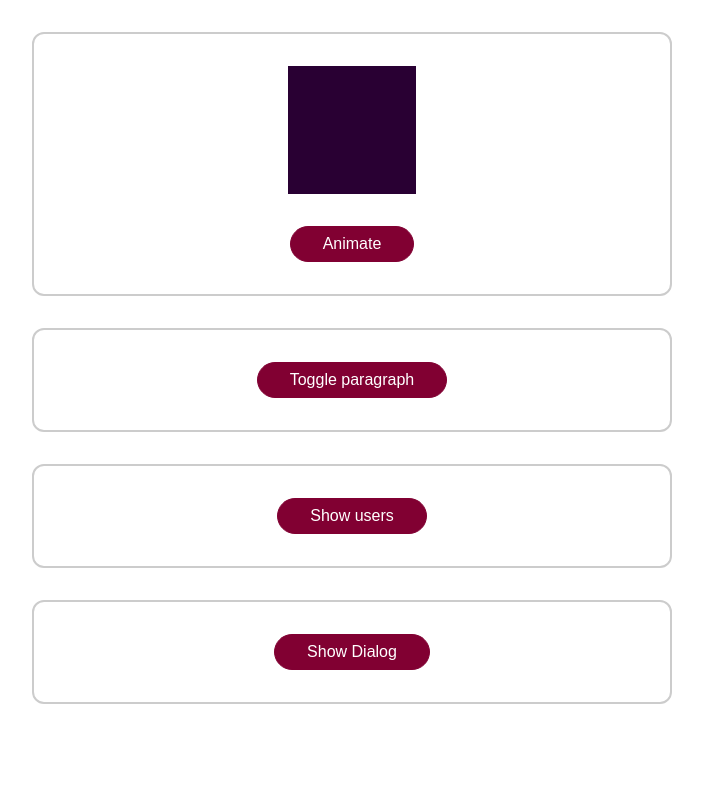
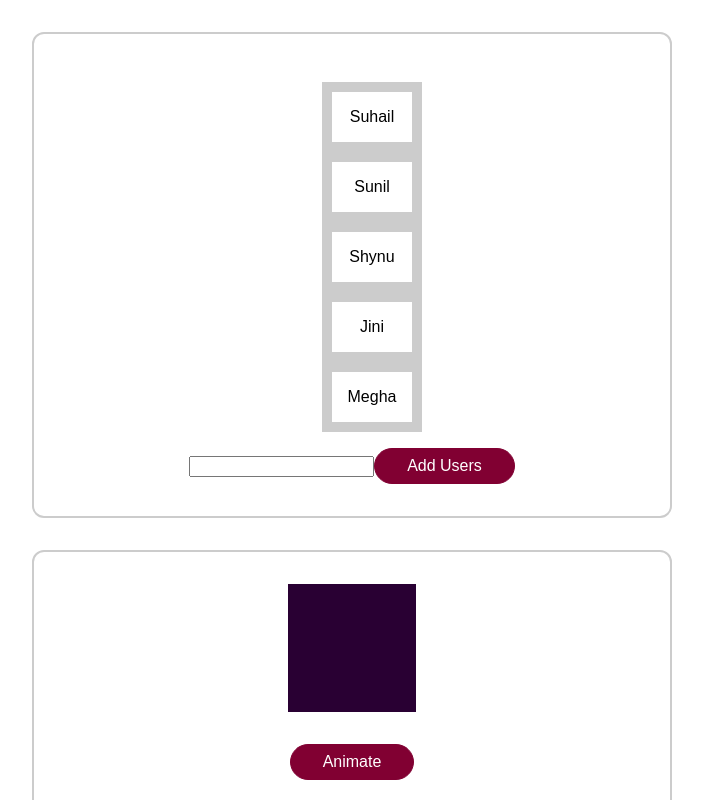
Before and after one commit to estrelabrilante/Section14, a Vue app: page / in a window 1280 px wide. Shown: the top 800 px of the page, without its empty margins (288-991 px from the left). Built offline with nearby package versions, Linux system fonts and the light colour scheme.

Commit message:
transition-group on list item

```diff
--- a/src/App.vue
+++ b/src/App.vue
@@ -1,4 +1,7 @@
 <template>
+  <div class="container">
+    <user-list></user-list>
+  </div>
   <div class="container">
     <!-- animate class will be added whenever animatedBlock is true -->
     <div class="block" :class="{ animate: animatedBlock }"></div>
@@ -28,6 +31,7 @@
   </div>
   <div class="container">
     <!-- transition by css -->
+    <!-- active only one button at same time -->
     <transition name="fade-button" mode="out-in">
       <button @click="showUsers" v-if="!usersAreVisible">Show users</button>
       <button @click="hideUsers" v-else>Hide users</button>
@@ -43,7 +47,9 @@
 </template>
 
 <script>
+import UserList from './components/UserList.vue';
 export default {
+  components: { UserList },
   data() {
     return {
       dialogIsVisible: false,
--- /dev/null
+++ b/src/components/UserList.vue
@@ -0,0 +1,67 @@
+<template>
+  <!-- transition group: animating individual list item as well as multiple list item -->
+  <transition-group tag="ul" name="user-list">
+    <li v-for="user in users" :key="user" @click="removeUser(user)">
+      {{ user }}
+    </li>
+  </transition-group>
+
+  <div>
+    <input type="text" />
+    <button @click="addUser" ref="userNameInput">Add Users</button>
+  </div>
+</template>
+<script>
+export default {
+  data() {
+    return {
+      users: ['Suhail', 'Sunil', 'Shynu', 'Jini', 'Megha']
+    };
+  },
+  methods: {
+    addUser() {
+      const enteredUserName = this.$refs.userNameInput.value;
+      this.users.unshift(enteredUserName);
+    },
+    removeUser(user) {
+      this.users = this.users.filter(usr => usr !== user);
+    }
+  }
+};
+</script>
+<style scoped>
+ul {
+  list-style: none;
+  margin: 1rem 0;
+  padding: 10;
+}
+li {
+  border: 10px solid #ccc;
+  padding: 1rem;
+  text-align: center;
+}
+.user-list-enter-to {
+  opacity: 0;
+  transform: translateX(-30px);
+}
+
+.user-list-enter-active {
+  transition: all 0.3s ease-out;
+}
+.user-list-enter-from {
+  opacity: 1;
+  transform: translateX(0);
+}
+.user-list-leave-to {
+  opacity: 1;
+  transform: translateX(0);
+}
+
+.user-list-leave-active {
+  transition: all 1s ease-in;
+}
+.user-list-leave-from {
+  opacity: 0;
+  transform: translateX(30px);
+}
+</style>
```
